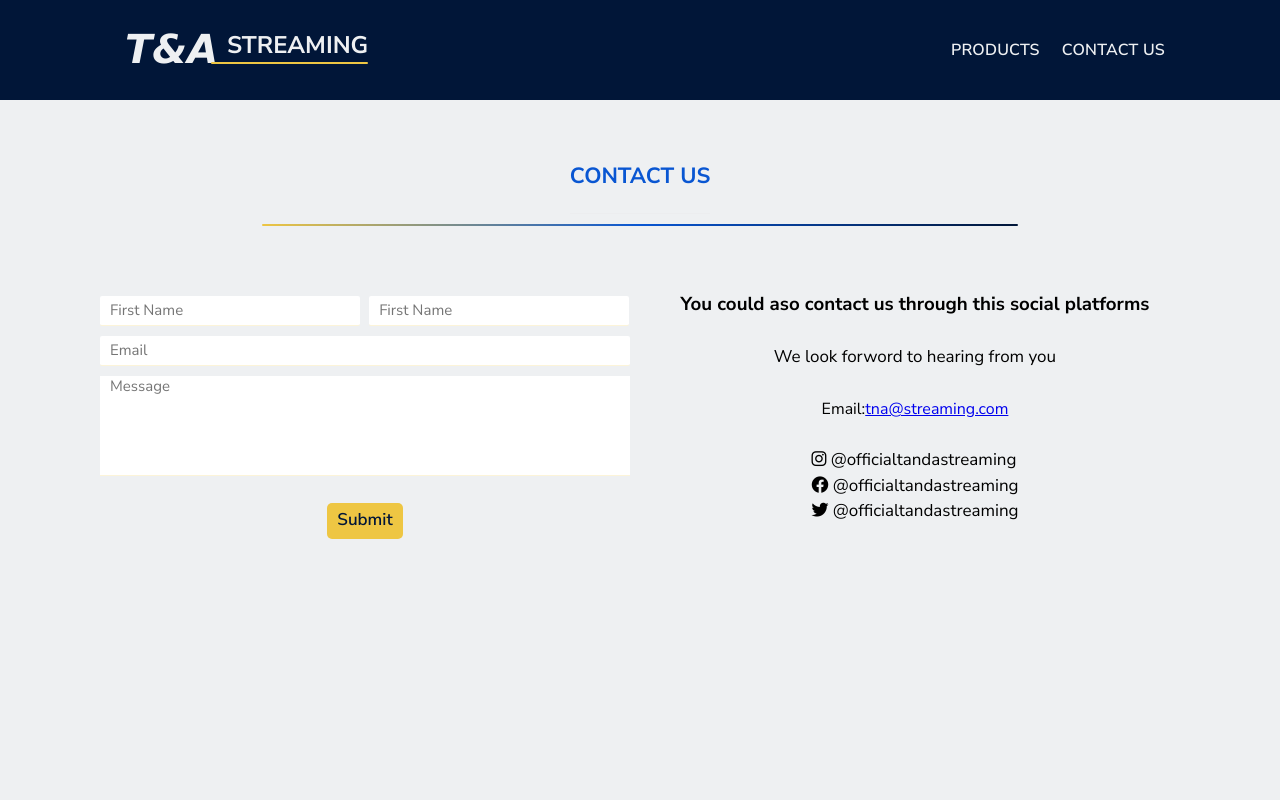
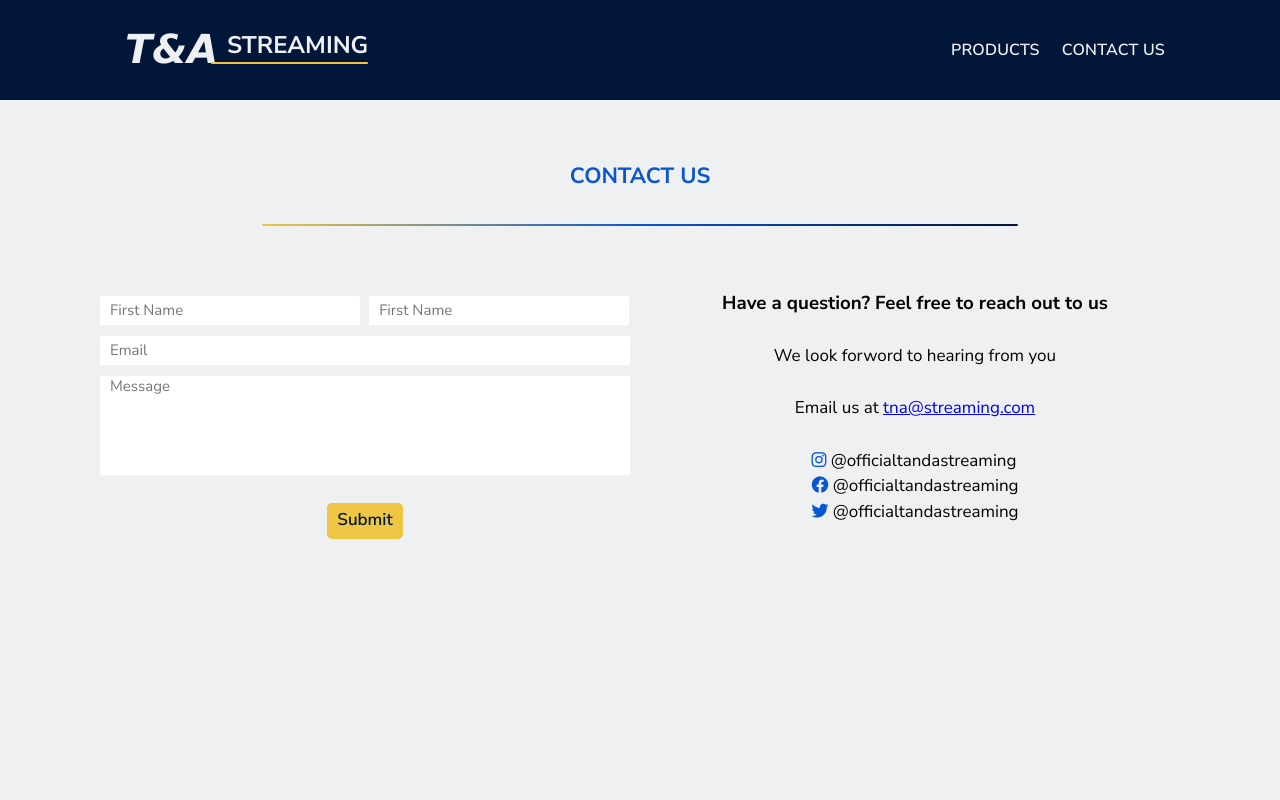
Before and after one commit to moorebarrett-jodiann/ta-final-project, a plain HTML site: page contact.html in a window 1280 px wide. Shown: the top 800 px of the page. Drawn offline with Linux system fonts and the light colour scheme; a web font is replaced by a local one.

Commit message:
adjust social links contact

```diff
--- a/assets/stylesheet/contact.css
+++ b/assets/stylesheet/contact.css
@@ -1,4 +1,6 @@
-@import "./base.css";
+/**************************************************/
+/*****      CONTACTS                         ******/
+/**************************************************/
 
 .contact-body {
     height: 100vh;
@@ -18,6 +20,10 @@
 
 .contact-body .row .card .social-icons {
     text-align: left;
+}
+
+.contact-body .row .card .social-icons li i {
+    color: var(--app-light-blue);
 }
 
 .center{
--- a/contact.html
+++ b/contact.html
@@ -55,11 +55,10 @@
                             </div>
                         </div>
                         <div class="card">
-                            <h3>You could aso contact us through this social platforms</h3>
+                            <h3>Have a question? Feel free to reach out to us</h3>
                             <p class="center">We look forword to hearing from you</p>
                             <div class="center">
-                                Email:
-                                <a href="mailto: tna@streaming.com">tna@streaming.com</a>
+                                <p>Email us at <a href="mailto: tna@streaming.com">tna@streaming.com</a></p>
                             </div>
                             <div>
                                 <ul class="social-icons">
```
Also changed, not shown: assets/stylesheet/base.css (+0 -7 lines).
